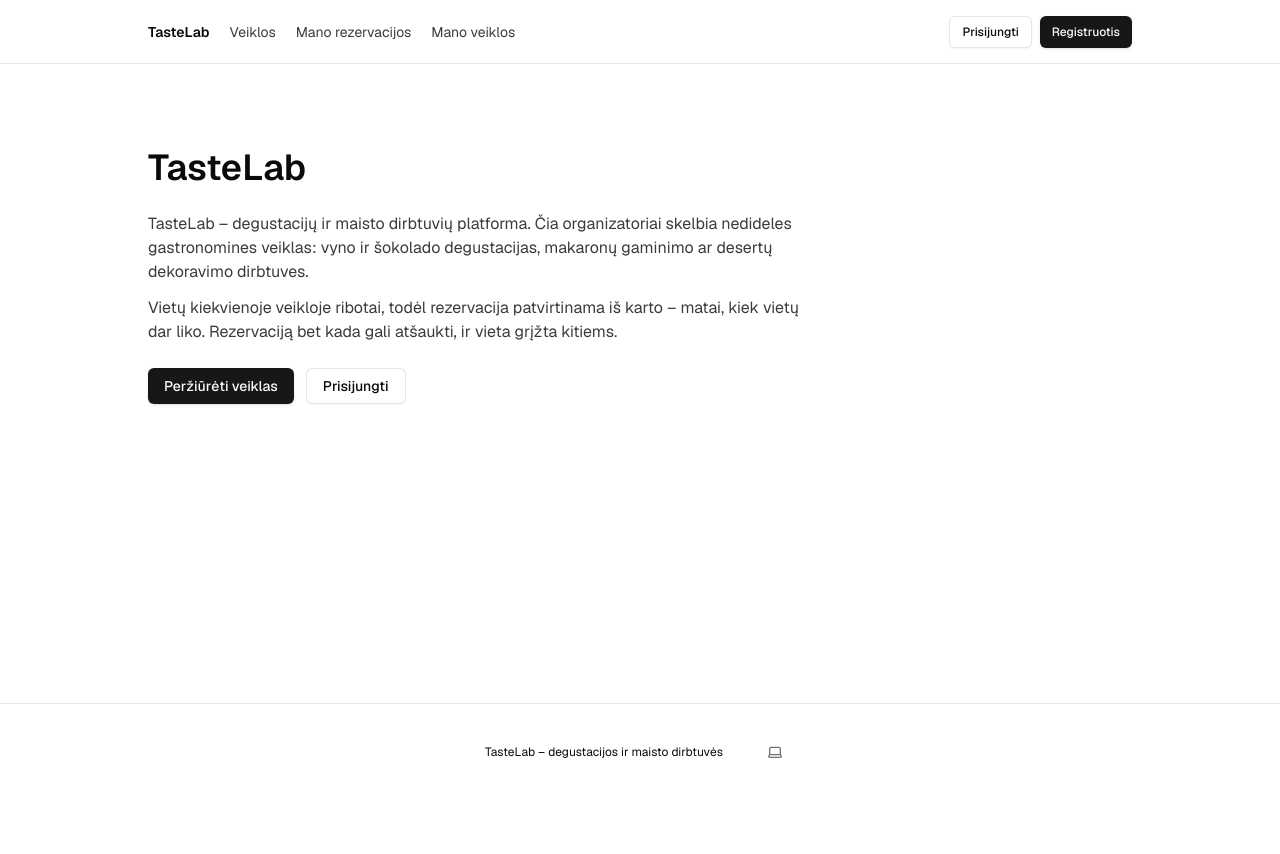
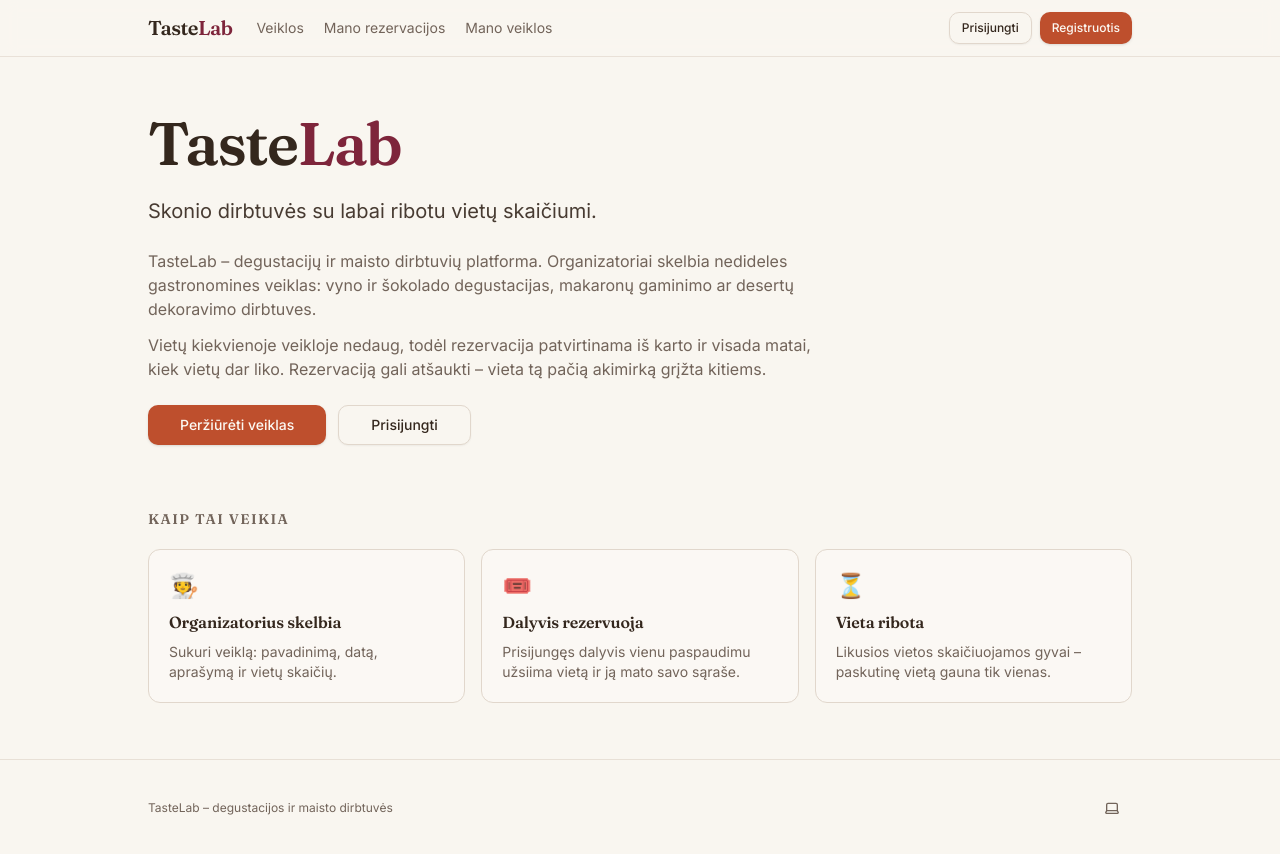
Before and after one commit to zanakel777-cyber/TasteLab, a Next.js app: page / in a window 1280 px wide. Before the commit the page ends 800 px from the top, so only its background shows below. Built offline with nearby package versions, Linux system fonts and the light colour scheme; no server answers.

Commit message:
Suspense pataisa /veiklos ir /rezervacijos (build) + vizualinis stilius

```diff
--- a/app/globals.css
+++ b/app/globals.css
@@ -2,59 +2,77 @@
 @tailwind components;
 @tailwind utilities;
 
+/*
+  TasteLab paletė: kreminis fonas, terakotos akcentas, tamsiai rudas tekstas.
+  Spalvos aprašytos shadcn kintamaisiais (HSL be hsl()), todėl visos esamos
+  klasės – bg-background, bg-card, text-muted-foreground, border – persidažo
+  pačios, nereikia keisti komponentų.
+*/
 @layer base {
   :root {
-    --background: 0 0% 100%;
-    --foreground: 0 0% 3.9%;
-    --card: 0 0% 100%;
-    --card-foreground: 0 0% 3.9%;
-    --popover: 0 0% 100%;
-    --popover-foreground: 0 0% 3.9%;
-    --primary: 0 0% 9%;
-    --primary-foreground: 0 0% 98%;
-    --secondary: 0 0% 96.1%;
-    --secondary-foreground: 0 0% 9%;
-    --muted: 0 0% 96.1%;
-    --muted-foreground: 0 0% 45.1%;
-    --accent: 0 0% 96.1%;
-    --accent-foreground: 0 0% 9%;
-    --destructive: 0 84.2% 60.2%;
-    --destructive-foreground: 0 0% 98%;
-    --border: 0 0% 89.8%;
-    --input: 0 0% 89.8%;
-    --ring: 0 0% 3.9%;
-    --chart-1: 12 76% 61%;
-    --chart-2: 173 58% 39%;
-    --chart-3: 197 37% 24%;
-    --chart-4: 43 74% 66%;
-    --chart-5: 27 87% 67%;
-    --radius: 0.5rem;
+    --background: 38 44% 96%; /* kreminis */
+    --foreground: 24 28% 16%; /* tamsiai rudas tekstas */
+    --card: 40 52% 98%;
+    --card-foreground: 24 28% 16%;
+    --popover: 40 52% 98%;
+    --popover-foreground: 24 28% 16%;
+    --primary: 14 62% 46%; /* terakota */
+    --primary-foreground: 40 60% 97%;
+    --secondary: 34 42% 90%; /* šviesus smėlis */
+    --secondary-foreground: 24 30% 22%;
+    --muted: 34 36% 91%;
+    --muted-foreground: 24 12% 40%;
+    --accent: 30 46% 88%;
+    --accent-foreground: 24 30% 20%;
+    --destructive: 0 62% 45%;
+    --destructive-foreground: 40 60% 97%;
+    --border: 32 26% 84%;
+    --input: 32 26% 84%;
+    --ring: 14 62% 46%;
+
+    /* Papildomi TasteLab kintamieji */
+    --wine: 345 55% 32%; /* vyno akcentas antraštėms ir ženkleliams */
+    --wine-foreground: 40 60% 97%;
+    --honey: 36 78% 55%; /* medaus atspalvis užimtumo juostelei */
+
+    --chart-1: 14 62% 46%;
+    --chart-2: 345 55% 32%;
+    --chart-3: 36 78% 55%;
+    --chart-4: 96 24% 42%;
+    --chart-5: 24 28% 30%;
+    --radius: 0.75rem;
   }
+
   .dark {
-    --background: 0 0% 3.9%;
-    --foreground: 0 0% 98%;
-    --card: 0 0% 3.9%;
-    --card-foreground: 0 0% 98%;
-    --popover: 0 0% 3.9%;
-    --popover-foreground: 0 0% 98%;
-    --primary: 0 0% 98%;
-    --primary-foreground: 0 0% 9%;
-    --secondary: 0 0% 14.9%;
-    --secondary-foreground: 0 0% 98%;
-    --muted: 0 0% 14.9%;
-    --muted-foreground: 0 0% 63.9%;
-    --accent: 0 0% 14.9%;
-    --accent-foreground: 0 0% 98%;
-    --destructive: 0 62.8% 30.6%;
-    --destructive-foreground: 0 0% 98%;
-    --border: 0 0% 14.9%;
-    --input: 0 0% 14.9%;
-    --ring: 0 0% 83.1%;
-    --chart-1: 220 70% 50%;
-    --chart-2: 160 60% 45%;
-    --chart-3: 30 80% 55%;
-    --chart-4: 280 65% 60%;
-    --chart-5: 340 75% 55%;
+    --background: 24 20% 10%;
+    --foreground: 36 30% 92%;
+    --card: 24 18% 13%;
+    --card-foreground: 36 30% 92%;
+    --popover: 24 18% 13%;
+    --popover-foreground: 36 30% 92%;
+    --primary: 14 70% 55%;
+    --primary-foreground: 24 25% 12%;
+    --secondary: 24 14% 20%;
+    --secondary-foreground: 36 30% 92%;
+    --muted: 24 14% 20%;
+    --muted-foreground: 34 16% 68%;
+    --accent: 24 16% 24%;
+    --accent-foreground: 36 30% 92%;
+    --destructive: 0 62% 50%;
+    --destructive-foreground: 36 30% 94%;
+    --border: 24 14% 24%;
+    --input: 24 14% 24%;
+    --ring: 14 70% 55%;
+
+    --wine: 345 50% 60%;
+    --wine-foreground: 24 25% 12%;
+    --honey: 36 72% 58%;
+
+    --chart-1: 14 70% 55%;
+    --chart-2: 345 50% 60%;
+    --chart-3: 36 72% 58%;
+    --chart-4: 96 22% 55%;
+    --chart-5: 36 20% 75%;
   }
 }
 
@@ -62,7 +80,75 @@
   * {
     @apply border-border;
   }
+
   body {
     @apply bg-background text-foreground;
+    font-family: var(--font-inter), ui-sans-serif, system-ui, sans-serif;
+  }
+
+  /* Antraštės – Fraunces; veikia ir Ingridos puslapiuose, nes taikoma žymoms. */
+  h1,
+  h2,
+  h3 {
+    font-family: var(--font-fraunces), Georgia, serif;
+    letter-spacing: -0.01em;
   }
 }
+
+@layer components {
+  /* Antraštės šriftas ten, kur naudojamas ne h1–h3 elementas. */
+  .tl-heading {
+    font-family: var(--font-fraunces), Georgia, serif;
+    letter-spacing: -0.01em;
+  }
+
+  /* Vyno spalvos tekstas ir fonas. */
+  .tl-wine {
+    color: hsl(var(--wine));
+  }
+
+  .tl-wine-bg {
+    background-color: hsl(var(--wine));
+    color: hsl(var(--wine-foreground));
+  }
+
+  /* Kortelė su švelniu pakilimu užvedus pelę. */
+  .tl-card {
+    @apply overflow-hidden rounded-xl border bg-card text-card-foreground shadow-sm transition-shadow duration-200;
+  }
+
+  .tl-card:hover {
+    @apply shadow-md;
+  }
+
+  /* Vietoj nuotraukos, kai nuoroda tuščia: šiltas spalvotas fonas emoji. */
+  .tl-image-fallback {
+    background-image: linear-gradient(
+      135deg,
+      hsl(var(--secondary)) 0%,
+      hsl(var(--accent)) 55%,
+      hsl(var(--primary) / 0.25) 100%
+    );
+  }
+
+  /* Užimtumo juostelė: išorinis takelis ir vidinė užpildyta dalis. */
+  .tl-progress {
+    @apply h-2 w-full overflow-hidden rounded-full;
+    background-color: hsl(var(--muted));
+  }
+
+  .tl-progress-bar {
+    @apply h-full rounded-full transition-all duration-300;
+    background-color: hsl(var(--primary));
+  }
+
+  /* Kai vietų nebeliko – juostelė vyno spalvos. */
+  .tl-progress-bar-full {
+    background-color: hsl(var(--wine));
+  }
+
+  /* Švelnus skirtukas tarp sekcijų pradžios puslapyje. */
+  .tl-soft-panel {
+    @apply rounded-xl border bg-card/60 p-5;
+  }
+}
--- a/app/layout.tsx
+++ b/app/layout.tsx
@@ -1,5 +1,5 @@
 import type { Metadata } from "next";
-import { Geist } from "next/font/google";
+import { Fraunces, Inter } from "next/font/google";
 import { ThemeProvider } from "next-themes";
 import Link from "next/link";
 import { Suspense } from "react";
@@ -17,13 +17,22 @@ export const metadata: Metadata = {
   metadataBase: new URL(defaultUrl),
   title: "TasteLab",
   description:
-    "Degustacijų ir maisto dirbtuvių platforma: kurk veiklas ir rezervuok vietas.",
+    "Skonio dirbtuvės su labai ribotu vietų skaičiumi: degustacijos ir maisto dirbtuvės.",
 };
 
-const geistSans = Geist({
-  variable: "--font-geist-sans",
+// Antraščių šriftas.
+const fraunces = Fraunces({
+  variable: "--font-fraunces",
   display: "swap",
-  subsets: ["latin"],
+  subsets: ["latin-ext"],
+  axes: ["SOFT", "WONK", "opsz"],
+});
+
+// Teksto šriftas.
+const inter = Inter({
+  variable: "--font-inter",
+  display: "swap",
+  subsets: ["latin-ext"],
 });
 
 const navLinks = [
@@ -39,7 +48,7 @@ export default function RootLayout({
 }>) {
   return (
     <html lang="lt" suppressHydrationWarning>
-      <body className={`${geistSans.className} antialiased`}>
+      <body className={`${inter.variable} ${fraunces.variable} antialiased`}>
         <ThemeProvider
           attribute="class"
           defaultTheme="system"
@@ -47,21 +56,26 @@ export default function RootLayout({
           disableTransitionOnChange
         >
           <div className="min-h-screen flex flex-col">
-            <nav className="w-full flex justify-center border-b border-b-foreground/10 h-16">
-              <div className="w-full max-w-5xl flex justify-between items-center p-3 px-5 text-sm">
-                <div className="flex gap-5 items-center">
-                  <Link href="/" className="font-semibold">
-                    TasteLab
+            <header className="sticky top-0 z-20 w-full border-b border-border/70 bg-background/85 backdrop-blur">
+              <nav className="mx-auto w-full max-w-5xl flex flex-wrap items-center justify-between gap-3 px-5 py-3 text-sm">
+                <div className="flex items-center gap-6">
+                  <Link
+                    href="/"
+                    className="tl-heading text-xl font-semibold tracking-tight"
+                  >
+                    Taste<span className="tl-wine">Lab</span>
                   </Link>
+                  <div className="flex items-center gap-5">
                     {navLinks.map((link) => (
                       <Link
                         key={link.href}
                         href={link.href}
-                      className="text-foreground/80 hover:text-foreground hover:underline"
+                        className="text-muted-foreground transition-colors hover:text-primary"
                       >
                         {link.label}
                       </Link>
                     ))}
+                  </div>
                 </div>
                 {!hasEnvVars ? (
                   <EnvVarWarning />
@@ -70,16 +84,18 @@ export default function RootLayout({
                     <AuthButton />
                   </Suspense>
                 )}
-              </div>
               </nav>
+            </header>
 
             <main className="flex-1 w-full flex justify-center">
-              <div className="w-full max-w-5xl p-5">{children}</div>
+              <div className="w-full max-w-5xl px-5">{children}</div>
             </main>
 
-            <footer className="w-full flex items-center justify-center border-t text-center text-xs gap-8 py-8">
+            <footer className="w-full border-t border-border/70">
+              <div className="mx-auto flex w-full max-w-5xl flex-wrap items-center justify-between gap-4 px-5 py-8 text-xs text-muted-foreground">
                 <p>TasteLab – degustacijos ir maisto dirbtuvės</p>
                 <ThemeSwitcher />
+              </div>
             </footer>
           </div>
         </ThemeProvider>
--- a/app/organizatorius/[id]/redaguoti/page.tsx
+++ b/app/organizatorius/[id]/redaguoti/page.tsx
@@ -47,7 +47,9 @@ async function VeiklosRedagavimas({
 
   const { data: veikla, error } = await supabase
     .from("activities")
-    .select("id, organizer_id, title, description, starts_at, capacity, status")
+    .select(
+      "id, organizer_id, title, description, image_url, starts_at, capacity, status",
+    )
     .eq("id", id)
     .maybeSingle();
 
@@ -73,6 +75,7 @@ async function VeiklosRedagavimas({
       veiklosId={veikla.id}
       pradinisPavadinimas={veikla.title ?? ""}
       pradinisAprasymas={veikla.description ?? ""}
+      pradineNuotrauka={veikla.image_url ?? ""}
       vietuSkaicius={veikla.capacity}
       dataTekstu={formatuotiData(veikla.starts_at)}
     />
--- a/app/page.tsx
+++ b/app/page.tsx
@@ -1,30 +1,76 @@
 import Link from "next/link";
 import { Button } from "@/components/ui/button";
 
+const kaipVeikia = [
+  {
+    emoji: "🧑‍🍳",
+    title: "Organizatorius skelbia",
+    text: "Sukuri veiklą: pavadinimą, datą, aprašymą ir vietų skaičių.",
+  },
+  {
+    emoji: "🎟️",
+    title: "Dalyvis rezervuoja",
+    text: "Prisijungęs dalyvis vienu paspaudimu užsiima vietą ir ją mato savo sąraše.",
+  },
+  {
+    emoji: "⏳",
+    title: "Vieta ribota",
+    text: "Likusios vietos skaičiuojamos gyvai – paskutinę vietą gauna tik vienas.",
+  },
+];
+
 export default function Home() {
   return (
-    <section className="flex flex-col gap-6 py-16 max-w-2xl">
-      <h1 className="text-4xl font-semibold">TasteLab</h1>
-      <div className="flex flex-col gap-3 text-foreground/80">
+    <div className="flex flex-col gap-16 py-14">
+      <section className="flex flex-col gap-6 max-w-2xl">
+        <h1 className="text-5xl sm:text-6xl font-semibold tracking-tight">
+          Taste<span className="tl-wine">Lab</span>
+        </h1>
+
+        <p className="text-xl text-foreground/90">
+          Skonio dirbtuvės su labai ribotu vietų skaičiumi.
+        </p>
+
+        <div className="flex flex-col gap-3 text-muted-foreground">
           <p>
-          TasteLab – degustacijų ir maisto dirbtuvių platforma. Čia organizatoriai
-          skelbia nedideles gastronomines veiklas: vyno ir šokolado degustacijas,
-          makaronų gaminimo ar desertų dekoravimo dirbtuves.
+            TasteLab – degustacijų ir maisto dirbtuvių platforma. Organizatoriai
+            skelbia nedideles gastronomines veiklas: vyno ir šokolado
+            degustacijas, makaronų gaminimo ar desertų dekoravimo dirbtuves.
           </p>
           <p>
-          Vietų kiekvienoje veikloje ribotai, todėl rezervacija patvirtinama iš
-          karto – matai, kiek vietų dar liko. Rezervaciją bet kada gali atšaukti,
-          ir vieta grįžta kitiems.
+            Vietų kiekvienoje veikloje nedaug, todėl rezervacija patvirtinama iš
+            karto ir visada matai, kiek vietų dar liko. Rezervaciją gali atšaukti
+            – vieta tą pačią akimirką grįžta kitiems.
           </p>
         </div>
-      <div className="flex gap-3">
-        <Button asChild>
+
+        <div className="flex flex-wrap gap-3">
+          <Button asChild size="lg">
             <Link href="/veiklos">Peržiūrėti veiklas</Link>
           </Button>
-        <Button asChild variant="outline">
+          <Button asChild size="lg" variant="outline">
             <Link href="/auth/login">Prisijungti</Link>
           </Button>
         </div>
       </section>
+
+      <section className="flex flex-col gap-5">
+        <h2 className="text-sm font-semibold uppercase tracking-widest text-muted-foreground">
+          Kaip tai veikia
+        </h2>
+
+        <div className="grid gap-4 sm:grid-cols-3">
+          {kaipVeikia.map((zingsnis) => (
+            <div key={zingsnis.title} className="tl-soft-panel flex flex-col gap-2">
+              <span className="text-2xl" aria-hidden="true">
+                {zingsnis.emoji}
+              </span>
+              <h3 className="text-base font-semibold">{zingsnis.title}</h3>
+              <p className="text-sm text-muted-foreground">{zingsnis.text}</p>
+            </div>
+          ))}
+        </div>
+      </section>
+    </div>
   );
 }
--- a/components/auth-button.tsx
+++ b/components/auth-button.tsx
@@ -12,8 +12,10 @@ export async function AuthButton() {
   const user = data?.claims;
 
   return user ? (
-    <div className="flex items-center gap-4">
-      <span className="text-foreground/80">{user.email}</span>
+    <div className="flex items-center gap-3">
+      <span className="hidden sm:inline text-muted-foreground">
+        {user.email}
+      </span>
       <LogoutButton />
     </div>
   ) : (
```
Also changed, not shown: app/rezervacijos/page.tsx (+16 -4 lines), app/veiklos/page.tsx (+16 -4 lines), components/organizatorius-redagavimo-forma.tsx (+37 -1 lines), components/organizatorius-veiklos-kortele.tsx (+64 -19 lines). Lines whose indentation alone changed are shown as unchanged.
